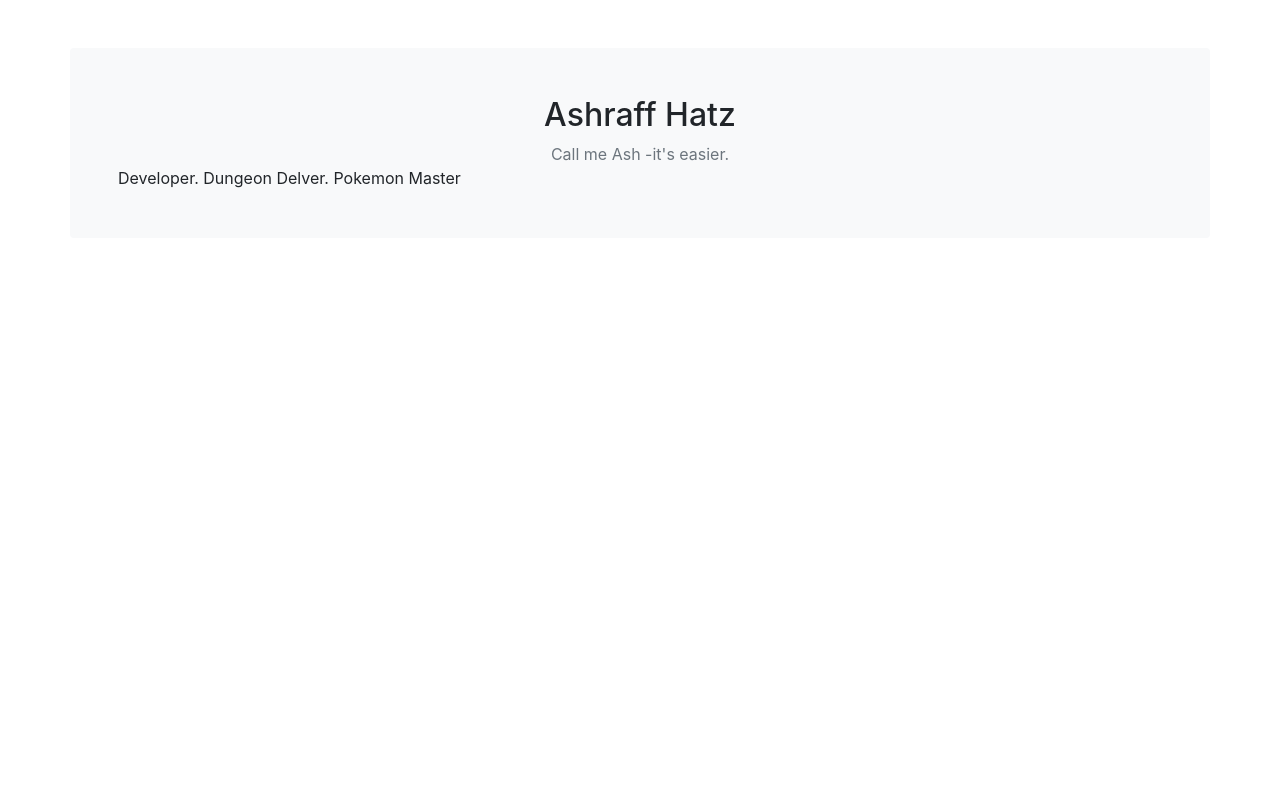
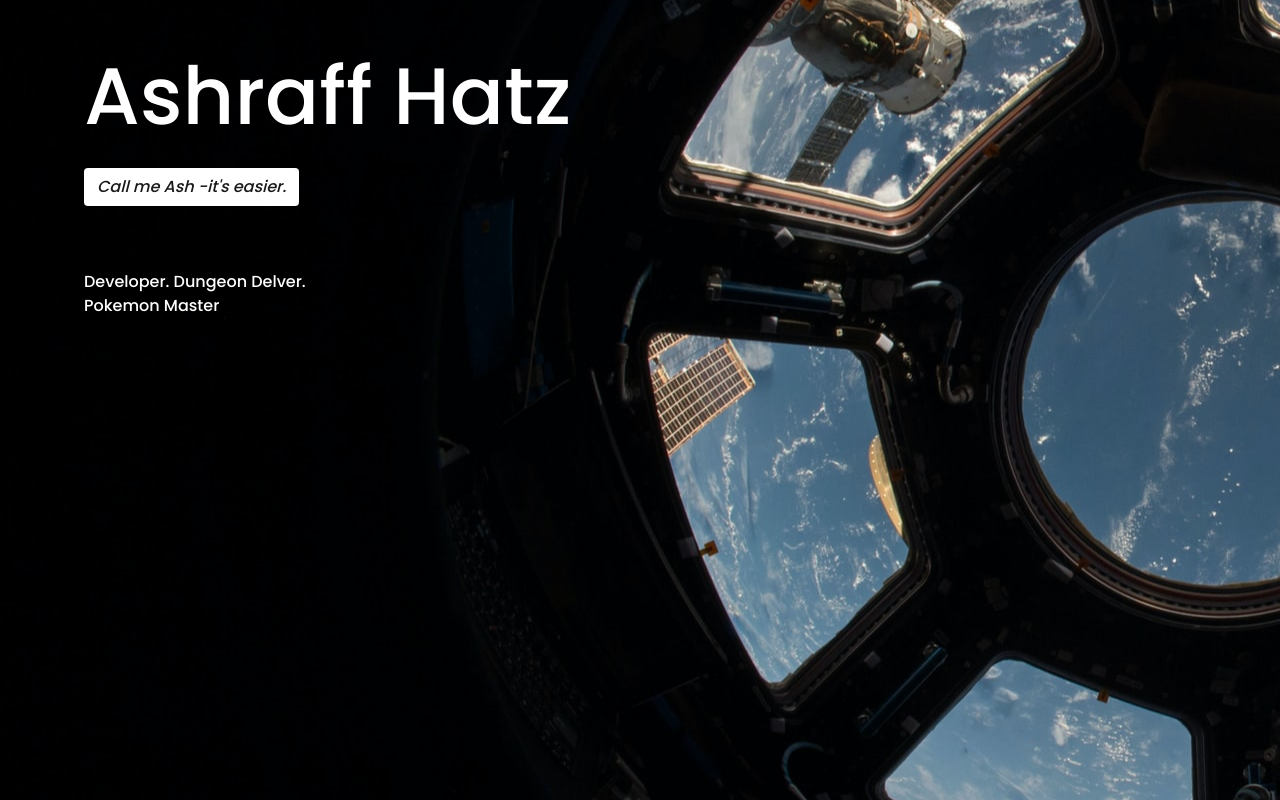
Before and after one commit to First-Derivative/ashhatz, a React (Create React App) app in the folder frontend/: page / in a window 1280 px wide. Built offline with nearby package versions, Linux system fonts and the light colour scheme.

Commit message:
Add wireframe styling to homepage

```diff
--- a/frontend/public/index.html
+++ b/frontend/public/index.html
@@ -24,7 +24,7 @@
       work correctly both with client-side routing and a non-root public URL.
       Learn how to configure a non-root public URL by running `npm run build`.
     -->
-    <title>Ashraff Hatz</title>
+    <title>Ashraff Hatz.com</title>
     <!-- Bootstrap5 CDN -->
     <link rel="stylesheet" href="https://cdn.jsdelivr.net/npm/bootstrap@5.1.3/dist/css/bootstrap.min.css" integrity="sha384-1BmE4kWBq78iYhFldvKuhfTAU6auU8tT94WrHftjDbrCEXSU1oBoqyl2QvZ6jIW3" crossorigin="anonymous">
   </head>
--- a/frontend/src/App.js
+++ b/frontend/src/App.js
@@ -1,18 +1,39 @@
+import { useState } from 'react';
 import './App.css';
 
 function App() {
+
+  const [name, setName] = useState('Ashraff Hatz');
+  const [btnalert, setBtnalert] = useState(false);
+
+  const handleClick = (e) => {
+
+    if (name === 'Ash') {
+      return setBtnalert(true);
+    }
+    return setName('Ash');
+  }
+
   return (
-    <div className="container bg-light rounded p-5 mt-5">
+    <div className="container-fluid p-5" id="app-container">
       <div className="row">
 
-        <div className="col-12 text-center ">
-          <div className="h2">Ashraff Hatz</div>
-          <div className="p fs-italic text-muted"> Call me Ash -it's easier.</div>
-        </div>
-
-        <div className="col">
-          <div className="p">
-            Developer. Dungeon Delver. Pokemon Master
+        <div className="col-12 col-sm-6 text-start px-5" id="profile-container" >
+          <div className="h1" id="name">{name}</div>
+          <button
+          className="btn btn-highlight-fill fst-italic my-3"
+          id="name-button"
+          onClick={handleClick}
+          >
+            Call me Ash -it's easier.
+          </button>
+          { btnalert ?
+            <div className='d-inline ms-3' id="button-alert">
+              - There's no going back, it's Ash forever.
+            </div>
+          : '' }
+          <div className="p my-5">
+            Developer. Dungeon Delver. <br/> Pokemon Master
           </div>
         </div>
 
--- a/frontend/src/index.css
+++ b/frontend/src/index.css
@@ -1,13 +1,45 @@
+@import url('https://fonts.googleapis.com/css2?family=Poppins:wght@300;500&display=swap');
+
 body {
   margin: 0;
-  font-family: -apple-system, BlinkMacSystemFont, 'Segoe UI', 'Roboto', 'Oxygen',
-    'Ubuntu', 'Cantarell', 'Fira Sans', 'Droid Sans', 'Helvetica Neue',
-    sans-serif;
-  -webkit-font-smoothing: antialiased;
-  -moz-osx-font-smoothing: grayscale;
+  color: white;
+  font-family: 'Poppins', sans-serif;
 }
 
 code {
   font-family: source-code-pro, Menlo, Monaco, Consolas, 'Courier New',
     monospace;
 }
+
+#app-container{
+  background-image: url('./assets/space-background.jpeg');
+  background-position: left center;
+  height: 100vh !important;
+}
+
+#profile-container > .h1 {
+  font-size: 5rem;
+}
+
+.btn-highlight-fill {
+  background-color: white;
+  color: #191919;
+
+}
+
+#name-button:hover {
+  color: #191919;
+  background-color: #f9c132;
+  /* background-color: #0e6efb; */
+}
+
+@media (max-width: 500px) {
+
+  #app-container{
+    background-position: center center;
+  }
+
+  #profile-container > .h1 {
+    font-size: 3rem;
+  }
+}
```
Also changed, not shown: frontend/src/assets/space-background.jpeg (added).
